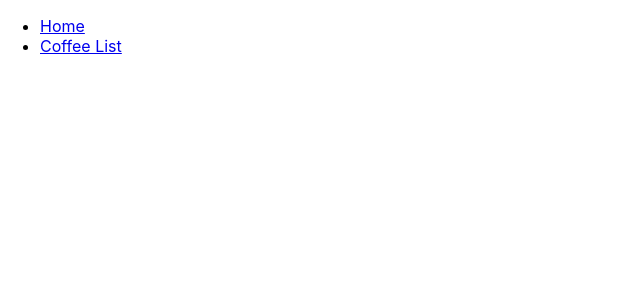
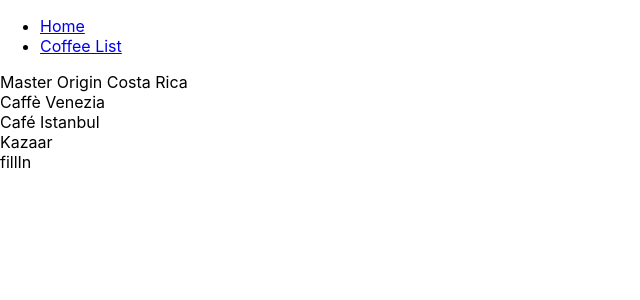
Before and after one commit to zachlipps/coffee_rating_app, a React (Create React App) app: page /coffee in a window 1280 px wide. Shown: the top 300 px of the page, without its empty margins (0-640 px from the left). Built offline with nearby package versions, Linux system fonts and the light colour scheme.

Commit message:
fetch and render list of coffee

```diff
--- a/src/App.js
+++ b/src/App.js
@@ -2,6 +2,7 @@
 import { BrowserRouter as Router, Route } from "react-router-dom";
 import './App.css';
 import Header from './Components/Header/Header';
+import CoffeeList from './Components/CoffeeList/CoffeeList'
 
 function Home() {
   return <h2>Home</h2>;
@@ -10,6 +11,15 @@
 
 
 class App extends Component {
+  state = {
+    coffeeList: []
+  }
+
+  componentDidMount() {
+    fetch("/API/coffee-sample-data.json")
+      .then(response => response.json())
+      .then(({ coffee }) => this.setState({ coffeeList: coffee }));
+  }
 
   render() {
     return (
@@ -18,6 +28,10 @@
           <Header/>
 
           <Route path="/" exact component={Home} />
+          <Route
+            path="/coffee/"
+            render={(props) => <CoffeeList coffeeList={this.state.coffeeList} />}
+          />
         </div>
       </Router>
     );
--- /dev/null
+++ b/src/Components/CoffeeList/CoffeeList.js
@@ -0,0 +1,16 @@
+import React, { Component } from 'react';
+import CoffeeListItem from '../CoffeeListItem/CoffeeListItem';
+
+class CoffeeList extends Component {
+
+  render() {
+    let { coffeeList } = this.props;
+    return (
+      <div>
+        { coffeeList.map(coffee => (<CoffeeListItem key={coffee.name} coffee={coffee} />)) }
+      </div>
+    );
+  }
+}
+
+export default CoffeeList;
--- /dev/null
+++ b/src/Components/CoffeeListItem/CoffeeListItem.js
@@ -0,0 +1,9 @@
+import React from 'react';
+
+const CoffeeListItem = ({ coffee }) => (
+    <div>
+        { coffee.name }
+    </div>
+);
+
+export default CoffeeListItem;
```
Also changed, not shown: src/logo.svg (deleted).
